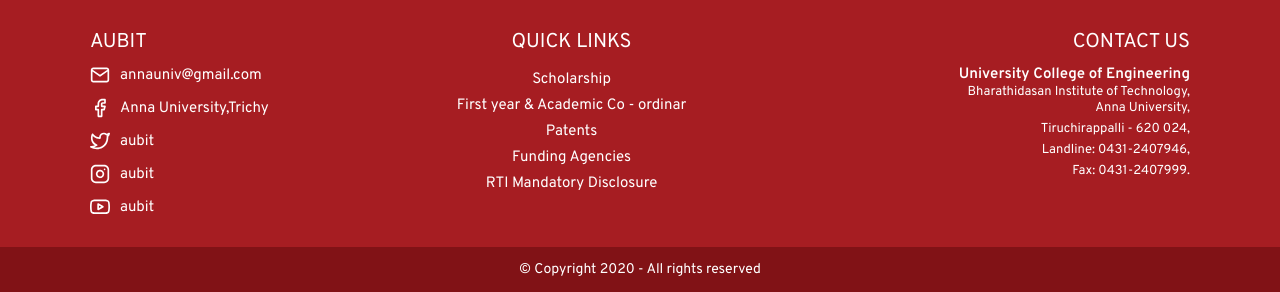
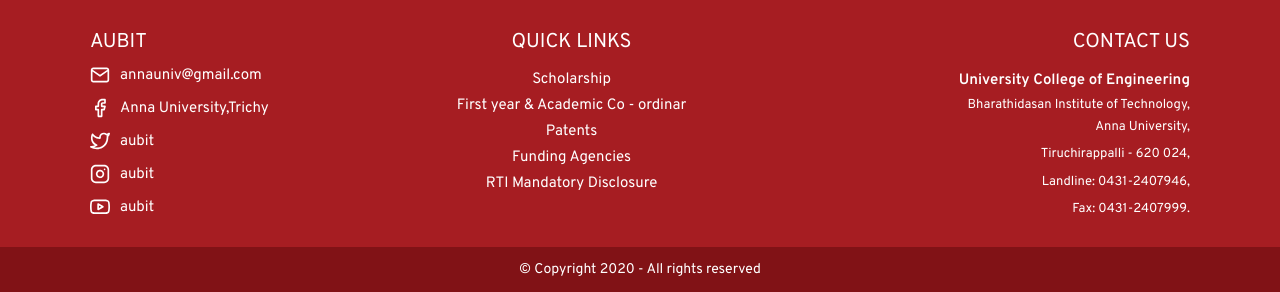
Before and after one commit to Infinite-Loop-Club/aubit-base, a plain HTML site: page index.html in a window 1280 px wide. Shown: the part 1490-1782 px from the top of the page. Drawn offline with nearby package versions, Linux system fonts and the light colour scheme; files that its build step writes are made by us from their sources.

Commit message:
improved footer layout and fix weird weapping probs

```diff
--- a/sass/layouts/_feature.scss
+++ b/sass/layouts/_feature.scss
@@ -10,7 +10,6 @@
   @include respond(phone) {
     margin: 4rem auto;
   }
-
 }
 
 .vision {
--- a/sass/layouts/_footer.scss
+++ b/sass/layouts/_footer.scss
@@ -11,57 +11,44 @@
       display: flex;
       justify-content: space-between;
       flex-wrap: wrap;
-
-
-      // &>div {
-      //   flex-basis: 33.3333%;
-
-      //    @media only screen and (max-width: 500px){
-      //       flex-basis: 50%;
-      //  }
-
-      // }
     }
 
-    &-inner1{
+    &-inner1 {
       flex-basis: 33.3333%;
-      @media only screen and (max-width: 500px){
+
+      @media only screen and (max-width: 500px) {
         flex-basis: 100%;
         text-align: center;
         margin-bottom: 1rem;
       }
     }
 
-    &-inner2{
+    &-inner2 {
       flex-basis: 66.6667%;
       display: flex;
       justify-content: space-between;
 
-      @media only screen and (max-width: 500px){
+      @media only screen and (max-width: 500px) {
         flex-basis: 100%;
       }
-
     }
   }
 
   &__heading {
     font-size: 2rem;
 
-    @media only screen and (max-width: 400px){
+    @media only screen and (max-width: 400px) {
       font-size: 1.5rem;
     }
   }
-
-  // &__social{
-
-  // }
 
   &__quick {
     display: flex;
     flex-direction: column;
     align-items: center;
+    justify-content: stretch;
 
-    @media only screen and (max-width: 500px){
+    @media only screen and (max-width: 500px) {
       align-items: flex-start;
     }
 
@@ -71,7 +58,7 @@
 .social__list {
   list-style: none;
 
-   @media only screen and (max-width: 500px){
+  @media only screen and (max-width: 500px) {
     display: flex;
     justify-content: center;
   }
@@ -84,11 +71,12 @@
     transition: all .3s;
   }
 
-  &--text{
-    @media only screen and (max-width: 500px){
+  &--text {
+    @media only screen and (max-width: 500px) {
       display: none;
     }
   }
+
   &-item {
     &:not(:last-child) {
       margin-bottom: 1.3rem;
@@ -104,10 +92,10 @@
       transition: all .3s;
     }
 
-    &:hover{
+    &:hover {
 
       & .social__list--icon,
-      & .social__list--text{
+      & .social__list--text {
         fill: $color-black;
         color: $color-black;
       }
@@ -119,8 +107,12 @@
 .quick__link {
   list-style: none;
   text-align: center;
+  display: flex;
+  flex-direction: column;
+  align-items: center;
+  justify-content: space-between;
 
-  @media only screen and (max-width: 500px){
+  @media only screen and (max-width: 500px) {
     text-align: left;
   }
 
@@ -134,14 +126,14 @@
       display: inline-block;
       transition: all .3s;
 
-      @media only screen and (max-width: 400px){
+      @media only screen and (max-width: 400px) {
         font-size: 1.3rem;
       }
 
     }
 
-    a:hover{
-      color : $color-black;
+    a:hover {
+      color: $color-black;
     }
 
   }
@@ -149,34 +141,33 @@
 
 .contact {
   display: flex;
+  text-align: right;
   flex-direction: column;
   align-items: flex-end;
-}
+  justify-content: space-between;
 
-
-.contact__heading {
+  &__heading {
     font-size: 1.5rem;
 
-  @media only screen and (max-width: 700px){
+    @media only screen and (max-width: 700px) {
       font-size: 1.3rem;
     }
 
-  @media only screen and (min-width :600px) and (max-width: 635px){
+    @media only screen and (min-width :600px) and (max-width: 635px) {
       font-size: 1.1rem;
     }
-
   }
 
-.contact__heading2 {
+  &__heading2 {
     font-size: 1.3rem;
 
-  @media only screen and (max-width: 700px){
+    @media only screen and (max-width: 700px) {
       font-size: 1rem;
     }
 
   }
 
-.contact__detail {
+  &__detail {
     font-size: 1.3rem;
 
     &:first-child {
@@ -187,8 +178,7 @@
       margin-bottom: .5rem;
     }
   }
-
-
+}
 
 .copyrights {
   background-color: $color-primary-dark;
```
Lines whose indentation alone changed are shown as unchanged.
